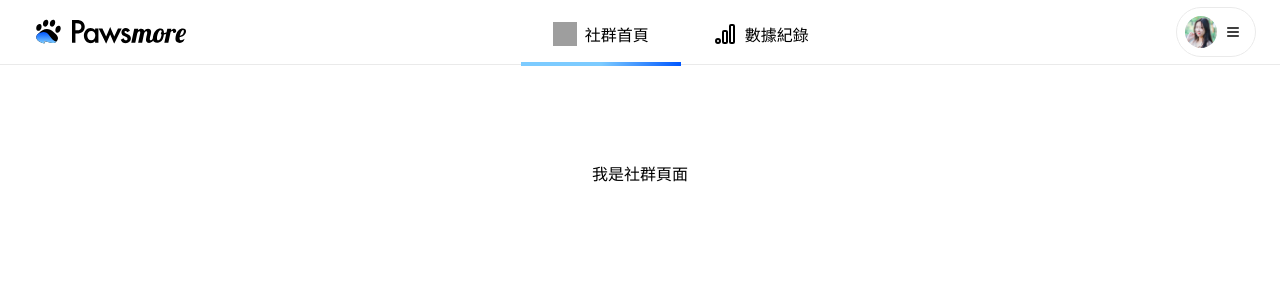
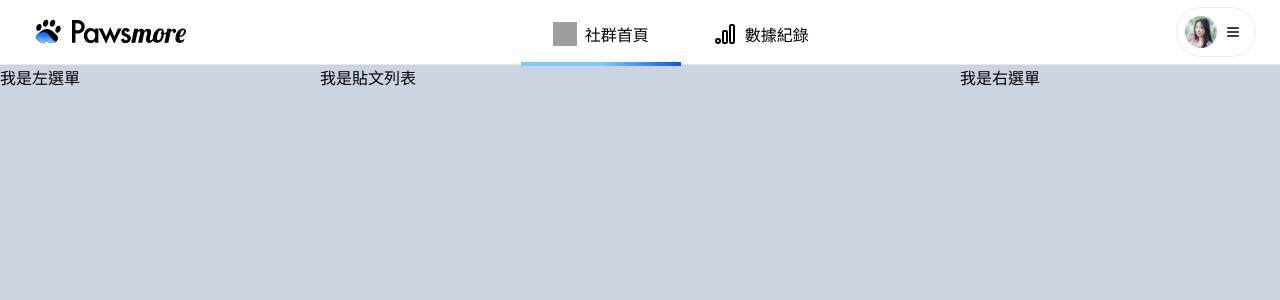
Before and after one commit to penspulse326/rocket_pawsmore, a Next.js app: page /test/social in a window 1280 px wide. Shown: the top 300 px of the page. Built offline with nearby package versions, Linux system fonts and the light colour scheme; grey boxes are pictures that could not be loaded.

Commit message:
chore: add empty components to social page

```diff
--- /dev/null
+++ b/src/components/SocialPostList.tsx
@@ -0,0 +1,3 @@
+export default function SocialPostList() {
+  return <div className="col-span-6 h-screen bg-slate-300">我是貼文列表</div>;
+}
--- /dev/null
+++ b/src/components/SocialSideBarLeft.tsx
@@ -0,0 +1,3 @@
+export default function SocialSideBarLeft() {
+  return <div className="col-span-3 h-screen bg-slate-300">我是左選單</div>;
+}
--- /dev/null
+++ b/src/components/SocialSideBarRight.tsx
@@ -0,0 +1,3 @@
+export default function SocialSideBarRight() {
+  return <div className="col-span-3 h-screen bg-slate-300">我是右選單</div>;
+}
--- a/src/pages/test/social.tsx
+++ b/src/pages/test/social.tsx
@@ -1,11 +1,18 @@
 import Navbar from "@/components/Navbar";
+import SocialPostList from "@/components/SocialPostList";
+import SideBarLeft from "@/components/SocialSideBarLeft";
+import SideBarRight from "@/components/SocialSideBarRight";
 
 export default function Social() {
   return (
     <>
       <Navbar></Navbar>
-      <main className="flex flex-col items-center justify-between p-24 min-h-screen">
-        我是社群頁面
+      <main className="outer bg-orange-200">
+        <div className="inner grid grid-cols-12">
+          <SideBarLeft />
+          <SocialPostList />
+          <SideBarRight />
+        </div>
       </main>
     </>
   );
```
